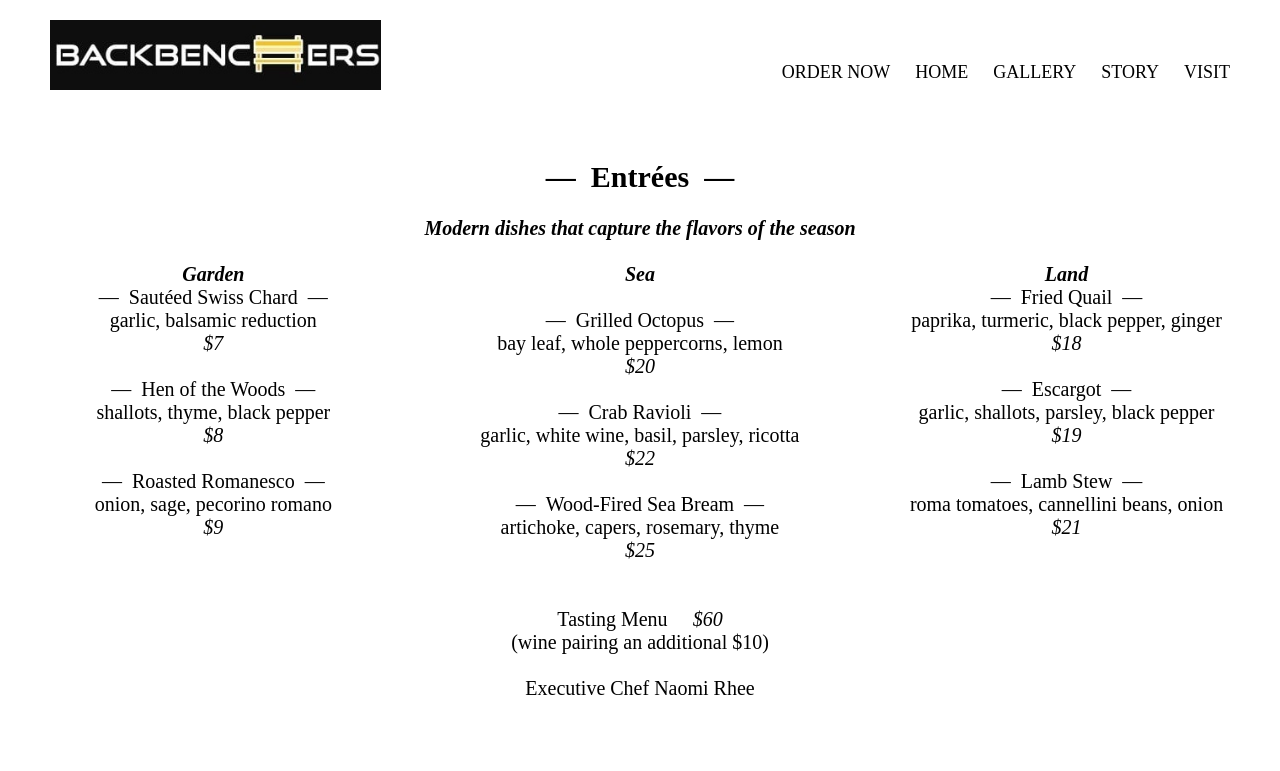
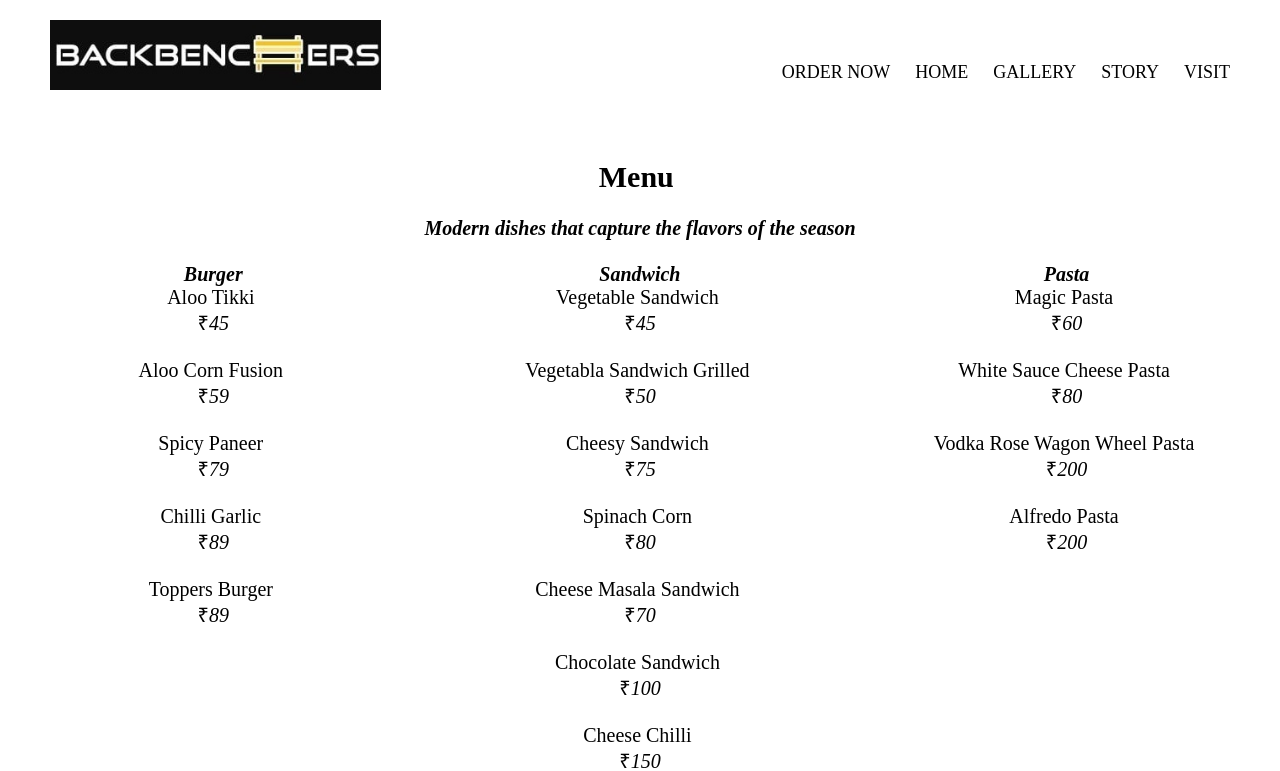
Before and after one commit to vidyaarumugam/Restaurant-Website, a PHP site: page /eat.html in a window 1280 px wide. Shown: the top 771 px of the page. Run offline with PHP 8.4, Linux system fonts and the light colour scheme.

```diff
--- a/eat.html
+++ b/eat.html
@@ -1,9 +1,11 @@
 <!DOCTYPE html>
 <html>
+
 <head>
     <title>Eat </title>
     <link rel="stylesheet" type="text/css" href="css/eat.css">
 </head>
+
 <body>
     <header>
         <nav>
@@ -21,55 +23,70 @@
     </header>
     <div class="main">
         <div class="row">
-    		<div class="sqs-block html-block sqs-block-html"  >
+            <div class="sqs-block html-block sqs-block-html">
                 <div class="sqs-block-content">
-    				<h2 class="center">— &nbsp;Entrées &nbsp;—</h2><br>
+                    <h2 class="center">&nbsp;Menu &nbsp;</h2><br>
                     <p class="center"><strong><em>Modern dishes that capture the flavors of the season</em></strong><br/></p><br>
                 </div>
             </div>
             <div class="column">
                 <div class="sqs-block-content">
-					<p class="center"><em><strong>Garden</strong></em></p><p class="center">— &nbsp;Sautéed Swiss Chard &nbsp;—<br />garlic, balsamic reduction<br /><em>$7</em></p><br>
-					<p class="center">— &nbsp;Hen of the Woods &nbsp;—<br />shallots, thyme, black pepper<br /><em>$8</em></p><br>
-					<p class="center">— &nbsp;Roasted Romanesco &nbsp;—<br />onion, sage, pecorino romano<br /><em>$9</em></p><br>
+                    <p class="center"><em><strong>Burger</strong></em></p>
+                    <p class="center">&nbsp;Aloo Tikki &nbsp;<br /><span>&#8377;</span><em>45</em></p><br>
+                    <p class="center">&nbsp;Aloo Corn Fusion &nbsp;<br /><span>&#8377;</span><em>59</em></p><br>
+                    <p class="center">&nbsp;Spicy Paneer &nbsp;<br /><span>&#8377;</span><em>79</em></p><br>
+                    <p class="center">&nbsp;Chilli Garlic &nbsp;<br /><span>&#8377;</span><em>89</em></p><br>
+                    <p class="center">&nbsp;Toppers Burger &nbsp;<br /><span>&#8377;</span><em>89</em></p><br>
+
                 </div>
             </div>
             <div class="column">
                 <div class="sqs-block-content">
-					<p class="center"><em><strong>Sea</strong></em></p><br>
-					<p class="center">— &nbsp;Grilled Octopus &nbsp;—<br />bay leaf, whole peppercorns, lemon<br /><em>$20</em></p><br>
-					<p class="center">— &nbsp;Crab Ravioli &nbsp;—<br />garlic, white wine, basil, parsley, ricotta<br /><em>$22</em></p><br>
-					<p class="center">— &nbsp;Wood-Fired Sea Bream &nbsp;—<br />artichoke, capers, rosemary, thyme<br /><em>$25</em></p><br>
+                    <p class="center"><em><strong>Sandwich</strong></em></p>
+                    <p class="center">&nbsp;Vegetable Sandwich &nbsp;<br /><span>&#8377;</span><em>45</em></p><br>
+                    <p class="center">&nbsp;Vegetabla Sandwich Grilled &nbsp;<br /><span>&#8377;</span><em>50</em></p><br>
+                    <p class="center">&nbsp;Cheesy Sandwich &nbsp;<br /><span>&#8377;</span><em>75</em></p><br>
+                    <p class="center">&nbsp;Spinach Corn &nbsp;<br /><span>&#8377;</span><em>80</em></p><br>
+                    <p class="center">&nbsp;Cheese Masala Sandwich &nbsp;<br /><span>&#8377;</span><em>70</em></p><br>
+                    <p class="center">&nbsp;Chocolate Sandwich &nbsp;<br /><span>&#8377;</span><em>100</em></p><br>
+                    <p class="center">&nbsp;Cheese Chilli &nbsp;<br /><span>&#8377;</span><em>150</em></p><br>
+
                 </div>
             </div>
+
             <div class="column">
                 <div class="sqs-block-content">
-					<p class="center"><em><strong>Land</strong></em></p>
-					<p class="center">— &nbsp;Fried Quail &nbsp;—<br />paprika, turmeric, black pepper, ginger<br /><em>$18</em></p><br>
-					<p class="center">— &nbsp;Escargot &nbsp;—<br />garlic, shallots, parsley, black pepper<br /><em>$19</em></p><br>
-					<p class="center">— &nbsp;Lamb Stew &nbsp;—<br />roma tomatoes, cannellini beans, onion<br /><em>$21</em></p><br>
+                    <p class="center"><em><strong>Pasta</strong></em></p>
+                    <p class="center">&nbsp;Magic Pasta &nbsp;<br /><span>&#8377;</span><em>60</em></p><br>
+                    <p class="center">&nbsp;White Sauce Cheese Pasta &nbsp;<br /><span>&#8377;</span><em>80</em></p><br>
+                    <p class="center">&nbsp;Vodka Rose Wagon Wheel Pasta &nbsp;<br /><span>&#8377;</span><em>200</em></p><br>
+                    <p class="center">&nbsp;Alfredo Pasta &nbsp;<br /><span>&#8377;</span><em>200</em></p><br>
+
                 </div>
+            </div>
+
+
+
+
+        </div>
+
+        <div class="row">
+            <div class="imageeat">
+                <img src="images/image1.jpg" />
             </div>
         </div>
         <div class="row">
-			<p class="center"><br />Tasting Menu &nbsp; &nbsp; <em>$60</em><br />(wine pairing an additional $10)</p><br>
-			<p class="center">Executive Chef Naomi Rhee</p><p class="center"> </p><br>
-		</div>
-		<div class="row">
-	      		<div class="imageeat">
-		      		<img src="images/image1.jpg"  />
-		        </div>
-    	</div>
-		<div class="row">
-			<h2 class="center"><br />— &nbsp;Dessert &nbsp;—</h2><br>
+            <h2 class="center"><br />&nbsp;Dessert &nbsp;</h2><br>
             <p class="center"><em><strong>Handmade daily, exclusively in-house</strong></em></p><br>
-			<p class="center">— &nbsp;Meyer Lemon Tart &nbsp;—<br />yogurt, kishu mandarin drizzle<br /><em>$10</em></p><br>
-			<p class="center">— &nbsp;Spiced Apple Crumble &nbsp;—<br />smoked vanilla bean, cinnamon<br /><em>$10</em></p><br>
-			<p class="center">— &nbsp;Chocolate Malt Cake &nbsp;—<br />pretzel, peanut brittle, caramel<br /><em>$11</em></p><br>
-			<p class="center">— &nbsp;Bananarama &nbsp;—<br />aged rum, chocolate liqueur, waffle<br /><em>$8</em></p><br>
-			<p class="center">— &nbsp;Moscato Puff &nbsp;—<br />raspberry cream, hibiscus drizzle<br /><em>$11</em></p><br>
-			<p class="center">Pastry Chef Rian Booker</p><br><br><br>
+            <p class="center">&nbsp;Classic chocolate mousse &nbsp;<br /><span>&#8377;</span><em>80</em></p><br>
+            <p class="center">&nbsp;Macaron &nbsp;<br /><span>&#8377;</span><em>50</em></p><br>
+            <p class="center">&nbsp;Oreo Truffles &nbsp;<br /><span>&#8377;</span><em>50</em></p><br>
+            <p class="center">&nbsp;Peanut Butter Dessert &nbsp;<br /><span>&#8377;</span><em>80</em></p><br>
+            <p class="center">&nbsp;Motichoor laddoo &nbsp;<br /><span>&#8377;</span><em>60</em></p><br>
+            <p class="center">&nbsp;Kaju Katli &nbsp;<br /><span>&#8377;</span><em>50</em></p><br>
+
         </div>
     </div>
 </body>
+
 </html>
```
Also changed, not shown: drink.html (+13 -31 lines), food_item.php (+1 -1 lines), images/fries1.jpg. Lines whose indentation alone changed are shown as unchanged.
